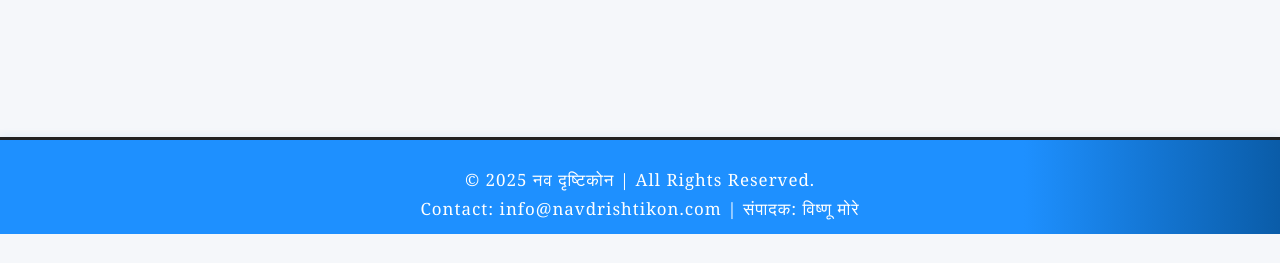
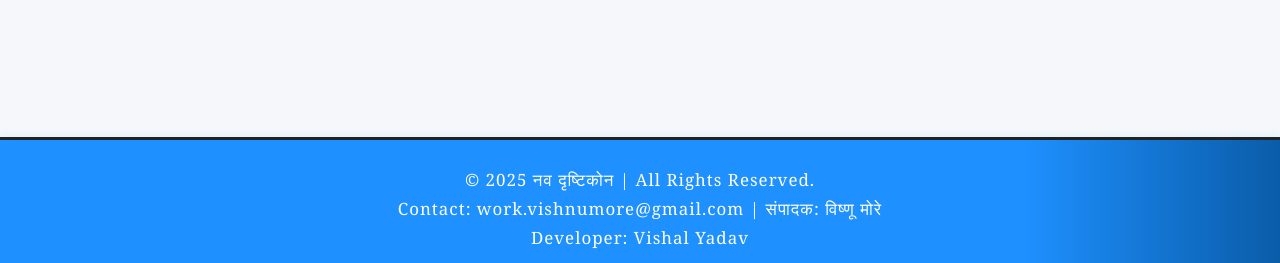
Before and after one commit to 1782vishalyadav/Navbharat, a plain HTML site: page index.html in a window 1280 px wide. Shown: the part 751-1014 px from the top of the page. Before the commit the page ends 985 px from the top, so only its background shows below. Drawn offline with Linux system fonts and the light colour scheme.

Commit message:
Fix in Code

```diff
--- a/index.html
+++ b/index.html
@@ -55,7 +55,8 @@
   <footer>
     <div class="footer-content">
       <span>&copy; 2025 नव दृष्टिकोन | All Rights Reserved.</span>
-      <span>Contact: info@navdrishtikon.com | संपादक: विष्णू मोरे</span>
+      <span>Contact: work.vishnumore@gmail.com | संपादक: विष्णू मोरे</span>
+       <span>Developer: Vishal Yadav</span>
     </div>
   </footer>
 
```
Also changed, not shown: upload.html (+1 -0 lines).
